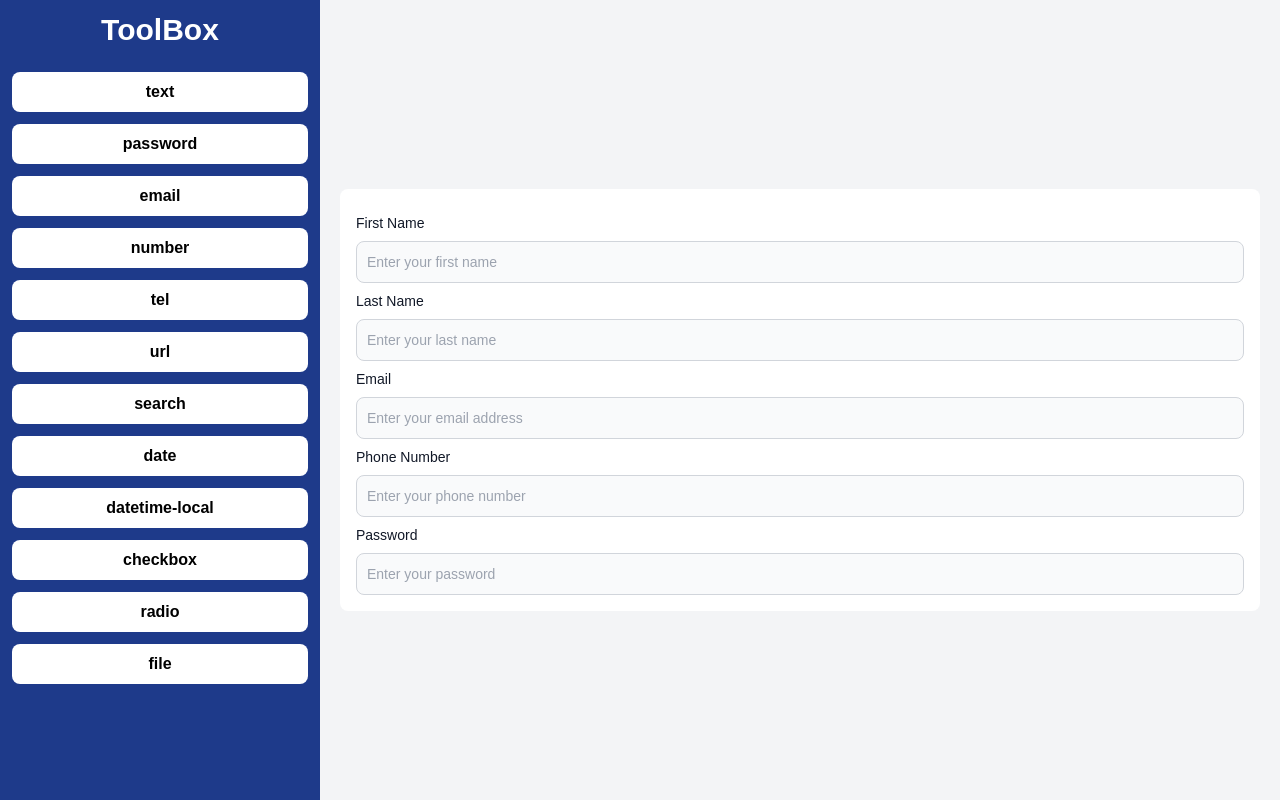
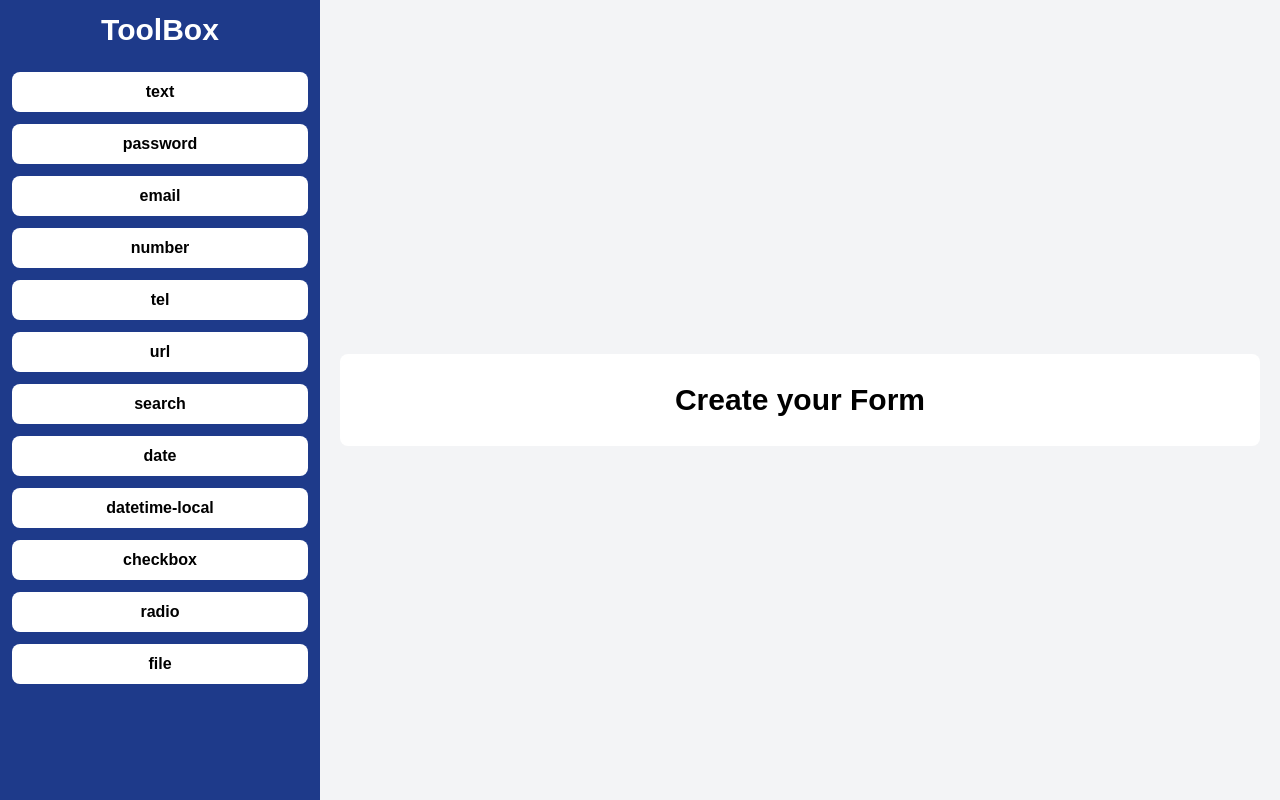
Before and after one commit to oussamahdidou/.net-angular, an Angular app in the folder client/: page / in a window 1280 px wide. Built offline with nearby package versions, Linux system fonts and the light colour scheme.

Commit message:
form initialiser

```diff
--- a/client/src/app/formbuilder/initiliser/initiliser.component.html
+++ b/client/src/app/formbuilder/initiliser/initiliser.component.html
@@ -10,9 +10,10 @@
     </div>
     <div class="col-span-9 bg-gray-100 p-5 flex justify-center items-center h-screen">
         <div class="w-full  bg-white rounded-lg p-4">
+            <div class="text-center text-3xl  py-3 font-bold">Create your Form</div>
             <form [formGroup]="form">
                 @for (input of inputs; track $index) {
-                <label class="block my-2 text-sm font-medium text-gray-900 dark:text-white" [for]="input.name">{{
+                <label class="block my-2 text-base font-medium text-gray-900 dark:text-white" [for]="input.name">{{
                     input.label }}</label>
                 <input
                     class="bg-gray-50 border border-gray-300 text-gray-900 text-sm rounded-lg focus:ring-blue-500 focus:border-blue-500 block w-full p-2.5 dark:bg-gray-700 dark:border-gray-600 dark:placeholder-gray-400 dark:text-white dark:focus:ring-blue-500 dark:focus:border-blue-500"
--- a/client/src/app/formbuilder/initiliser/initiliser.component.ts
+++ b/client/src/app/formbuilder/initiliser/initiliser.component.ts
@@ -16,48 +16,7 @@ interface InputValidator {
   styleUrl: './initiliser.component.css',
 })
 export class InitiliserComponent implements OnInit {
-  inputFields: InputField[] = [
-    {
-      label: 'First Name',
-      type: 'text',
-      name: 'firstName',
-      placeholder: 'Enter your first name',
-      defaultValue: '',
-      required: true,
-    },
-    {
-      label: 'Last Name',
-      type: 'text',
-      name: 'lastName',
-      placeholder: 'Enter your last name',
-      defaultValue: '',
-      required: true,
-    },
-    {
-      label: 'Email',
-      type: 'email',
-      name: 'email',
-      placeholder: 'Enter your email address',
-      defaultValue: '',
-      required: true,
-    },
-    {
-      label: 'Phone Number',
-      type: 'tel',
-      name: 'phoneNumber',
-      placeholder: 'Enter your phone number',
-      defaultValue: '',
-      required: false,
-    },
-    {
-      label: 'Password',
-      type: 'password',
-      name: 'password',
-      placeholder: 'Enter your password',
-      defaultValue: '',
-      required: true,
-    },
-  ];
+  inputFields: InputField[] = [];
 
   inputTypes: string[] = [
     'text',
--- a/client/src/app/formbuilder/inputmodal/inputmodal.component.html
+++ b/client/src/app/formbuilder/inputmodal/inputmodal.component.html
@@ -29,7 +29,8 @@
         <!-- Default Value Input -->
         <div>
             <label for="defaultValue" class="block text-sm font-medium text-gray-700">Default Value</label>
-            <input id="defaultValue" type="text" formControlName="defaultValue" placeholder="Optional default value"
+            <input id="defaultValue" type="{{data.type}}" formControlName="defaultValue"
+                placeholder="Optional default value"
                 class="w-full border rounded-lg p-2 focus:ring focus:ring-blue-300" />
         </div>
 
```
